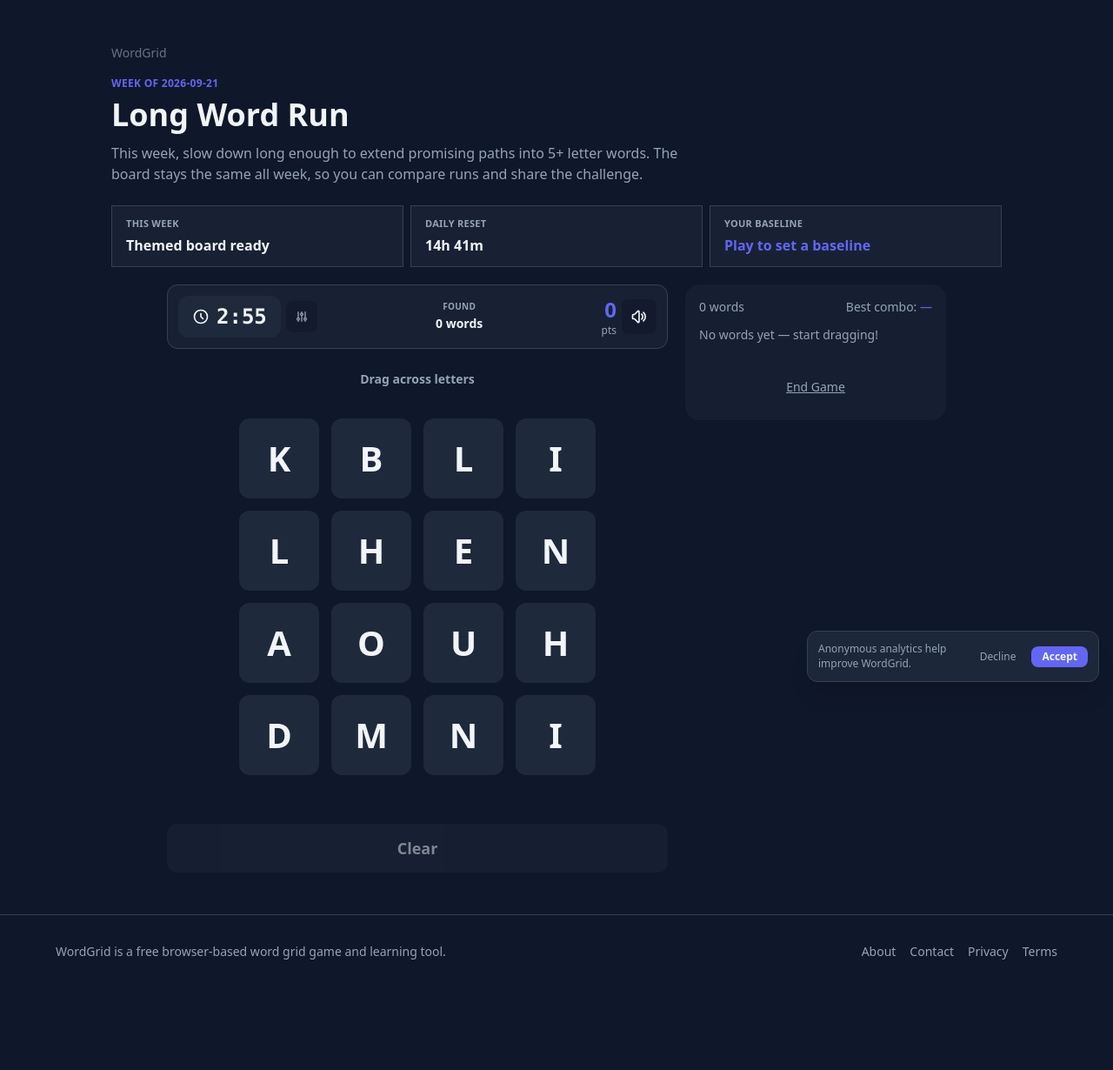
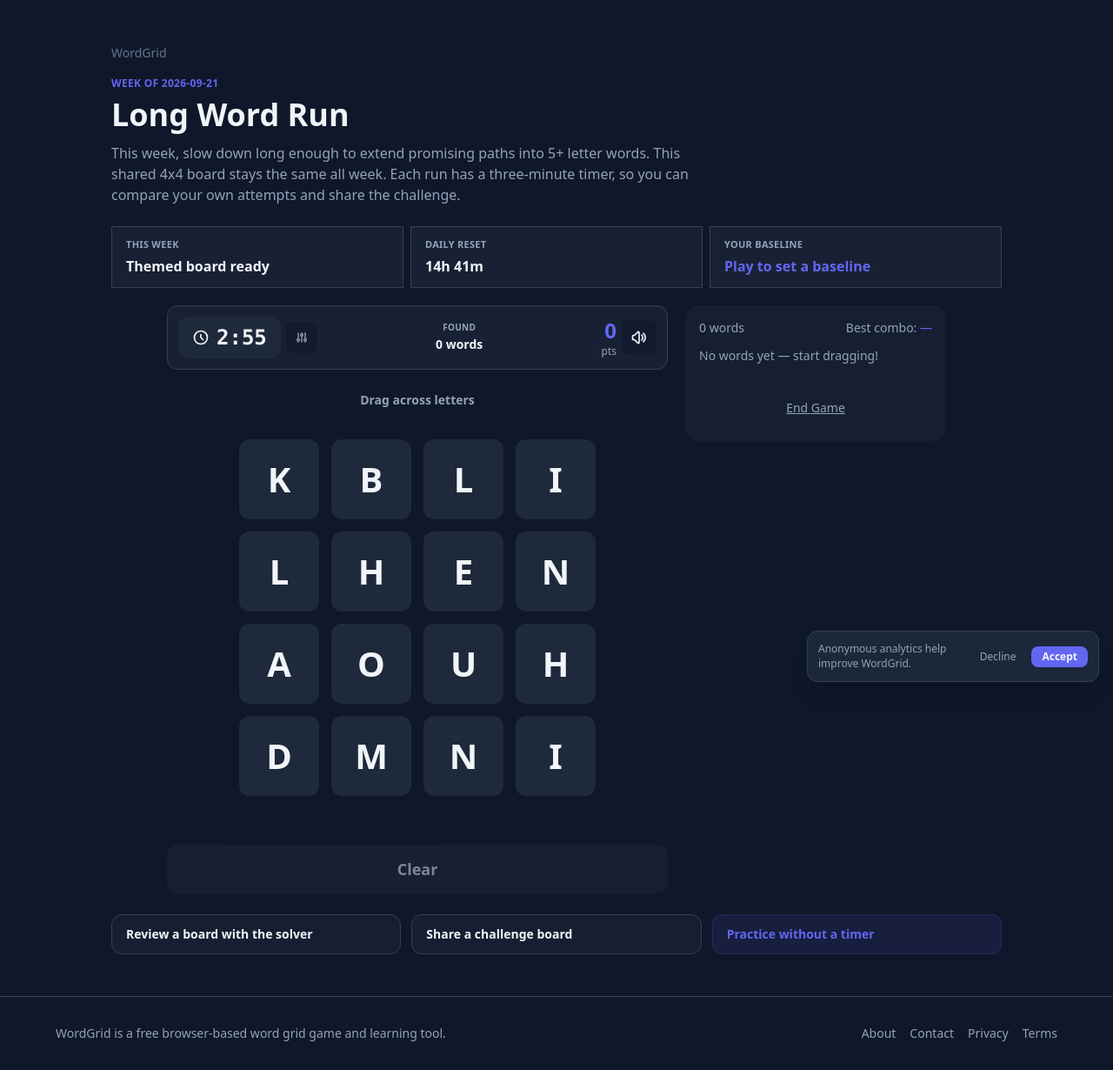
Before and after one commit to aieasygames-alt/wordgrid, a Next.js app: page /weekly in a window 1280 px wide. Shown: the whole page at 87% size. Before the commit the page ends 1136 px from the top, so only its background shows below. Built offline with nearby package versions, Linux system fonts and the light colour scheme.

Commit message:
fix: clarify weekly and zen game workflows

```diff
--- a/src/app/weekly/WeeklyClient.tsx
+++ b/src/app/weekly/WeeklyClient.tsx
@@ -41,7 +41,9 @@ export default function WeeklyClient() {
         <header className="mt-4 mb-6 max-w-2xl">
           <div className="text-xs font-semibold uppercase tracking-wide text-primary">Week of {challenge.id}</div>
           <h1 className="mt-2 text-3xl font-bold sm:text-4xl">{challenge.title}</h1>
-          <p className="mt-3 text-text-muted">{challenge.detail} The board stays the same all week, so you can compare runs and share the challenge.</p>
+          <p className="mt-3 text-text-muted">
+            {challenge.detail} This shared 4x4 board stays the same all week. Each run has a three-minute timer, so you can compare your own attempts and share the challenge.
+          </p>
         </header>
         <DailyStatusBar mode="weekly" />
         <GameBoard
@@ -52,6 +54,26 @@ export default function WeeklyClient() {
             setResult({ words, total, trie, bestCombo });
           }}
         />
+        <section className="mt-6 grid gap-3 sm:grid-cols-3">
+          <Link
+            href="/solver"
+            className="rounded-xl border border-border bg-surface/50 px-4 py-3 text-sm font-semibold hover:bg-surface transition"
+          >
+            Review a board with the solver
+          </Link>
+          <Link
+            href="/challenge"
+            className="rounded-xl border border-border bg-surface/50 px-4 py-3 text-sm font-semibold hover:bg-surface transition"
+          >
+            Share a challenge board
+          </Link>
+          <Link
+            href="/play?mode=zen"
+            className="rounded-xl border border-primary/20 bg-primary/10 px-4 py-3 text-sm font-semibold text-primary hover:bg-primary/15 transition"
+          >
+            Practice without a timer
+          </Link>
+        </section>
       </div>
     </main>
   );
--- a/src/app/weekly/page.tsx
+++ b/src/app/weekly/page.tsx
@@ -1,12 +1,63 @@
 import type { Metadata } from "next";
 import WeeklyClient from "./WeeklyClient";
 
+const BASE_URL = "https://wordgrid.games";
+
 export const metadata: Metadata = {
-  title: "Weekly Word Grid Challenge — WordGrid",
-  description: "Play this week's free themed WordGrid board, then review missed patterns and challenge a friend.",
+  title: "Weekly Word Grid Challenge - Shared 4x4 Board",
+  description:
+    "Play this week's shared 4x4 WordGrid board with a three-minute timer, then review missed patterns and share the same challenge.",
   alternates: { canonical: "/weekly" },
+  openGraph: {
+    title: "Weekly Word Grid Challenge - Shared 4x4 Board",
+    description:
+      "A fresh shared 4x4 WordGrid board each week, with a three-minute timed run and post-game review.",
+    url: `${BASE_URL}/weekly`,
+  },
 };
 
 export default function WeeklyPage() {
-  return <WeeklyClient />;
+  const schema = {
+    "@context": "https://schema.org",
+    "@graph": [
+      {
+        "@type": "VideoGame",
+        name: "WordGrid Weekly Challenge",
+        url: `${BASE_URL}/weekly`,
+        description:
+          "A free weekly WordGrid challenge with a shared 4x4 board and a three-minute timed run.",
+        applicationCategory: "Game",
+        operatingSystem: "Web browser",
+        isAccessibleForFree: true,
+      },
+      {
+        "@type": "FAQPage",
+        mainEntity: [
+          {
+            "@type": "Question",
+            name: "Does everyone get the same weekly WordGrid board?",
+            acceptedAnswer: {
+              "@type": "Answer",
+              text: "Yes. The weekly challenge uses one shared 4x4 board for the entire week.",
+            },
+          },
+          {
+            "@type": "Question",
+            name: "How long is the weekly WordGrid challenge?",
+            acceptedAnswer: {
+              "@type": "Answer",
+              text: "Each weekly challenge run uses a three-minute timer.",
+            },
+          },
+        ],
+      },
+    ],
+  };
+
+  return (
+    <>
+      <script type="application/ld+json" dangerouslySetInnerHTML={{ __html: JSON.stringify(schema) }} />
+      <WeeklyClient />
+    </>
+  );
 }
--- a/src/app/zen/page.tsx
+++ b/src/app/zen/page.tsx
@@ -9,7 +9,7 @@ const BASE_URL = "https://wordgrid.games";
 export const metadata: Metadata = {
   title: "Zen Word Grid: Practice Without the Clock",
   description:
-    "Practice WordGrid at your own pace with no timer. Use Zen mode to learn patterns, test boards, warm up, and build speed without pressure.",
+    "Practice WordGrid at your own pace with no timer. Use Zen mode to learn patterns, test word paths, and review a finished board with the solver.",
   alternates: { canonical: "/zen" },
   openGraph: {
     title: "Zen Word Grid: Practice Without the Clock",
@@ -25,13 +25,7 @@ export default function Page() {
   const tip = getTodayActionTip(today);
 
   return (
-    <main className="min-h-screen px-4 py-8 sm:py-12 overflow-hidden">
-      <div className="absolute inset-0 -z-10 overflow-hidden pointer-events-none">
-        <div className="absolute left-[-6rem] top-12 h-64 w-64 rounded-full bg-emerald-500/10 blur-3xl" />
-        <div className="absolute right-[-4rem] top-24 h-72 w-72 rounded-full bg-cyan-500/10 blur-3xl" />
-        <div className="absolute left-1/2 top-[42rem] h-80 w-80 -translate-x-1/2 rounded-full bg-indigo-500/10 blur-3xl" />
-      </div>
-
+    <main className="min-h-screen px-4 py-8 sm:py-12">
       <article className="mx-auto max-w-7xl">
         <header className="mb-8 sm:mb-10">
           <nav className="text-sm text-text-dim flex items-center gap-2 mb-4">
@@ -79,8 +73,8 @@ export default function Page() {
                 <StatBox label="Pressure" value="Low" />
               </div>
               <div className="mt-4 rounded-2xl bg-bg/60 p-4 text-sm text-text-muted leading-relaxed">
-                Use Zen to scan at your own pace, repeat the same board, and
-                build up recognition before moving back to timed play.
+                Use Zen to scan at your own pace, test promising paths, and
+                review a finished board before moving back to timed play.
               </div>
             </div>
           </div>
@@ -125,9 +119,9 @@ export default function Page() {
         </section>
 
         <section className="grid gap-4 sm:grid-cols-3">
-          <Card title="Warm up" text="Get a feel for the board before the timer starts." />
+          <Card title="Warm up" text="Get a feel for a new board before choosing a timed run." />
           <Card title="Study patterns" text="Focus on prefixes, suffixes, Qu, and long word stems." />
-          <Card title="Repeat boards" text="Use the same layout to measure your progress over time." />
+          <Card title="Review a board" text="Open the solver after a round to study missed paths and word families." />
         </section>
 
         <section className="mt-10 rounded-3xl border border-border bg-surface/50 p-5 sm:p-6">
```
Also changed, not shown: scripts/verify-word-list.mjs (+17 -0 lines).
